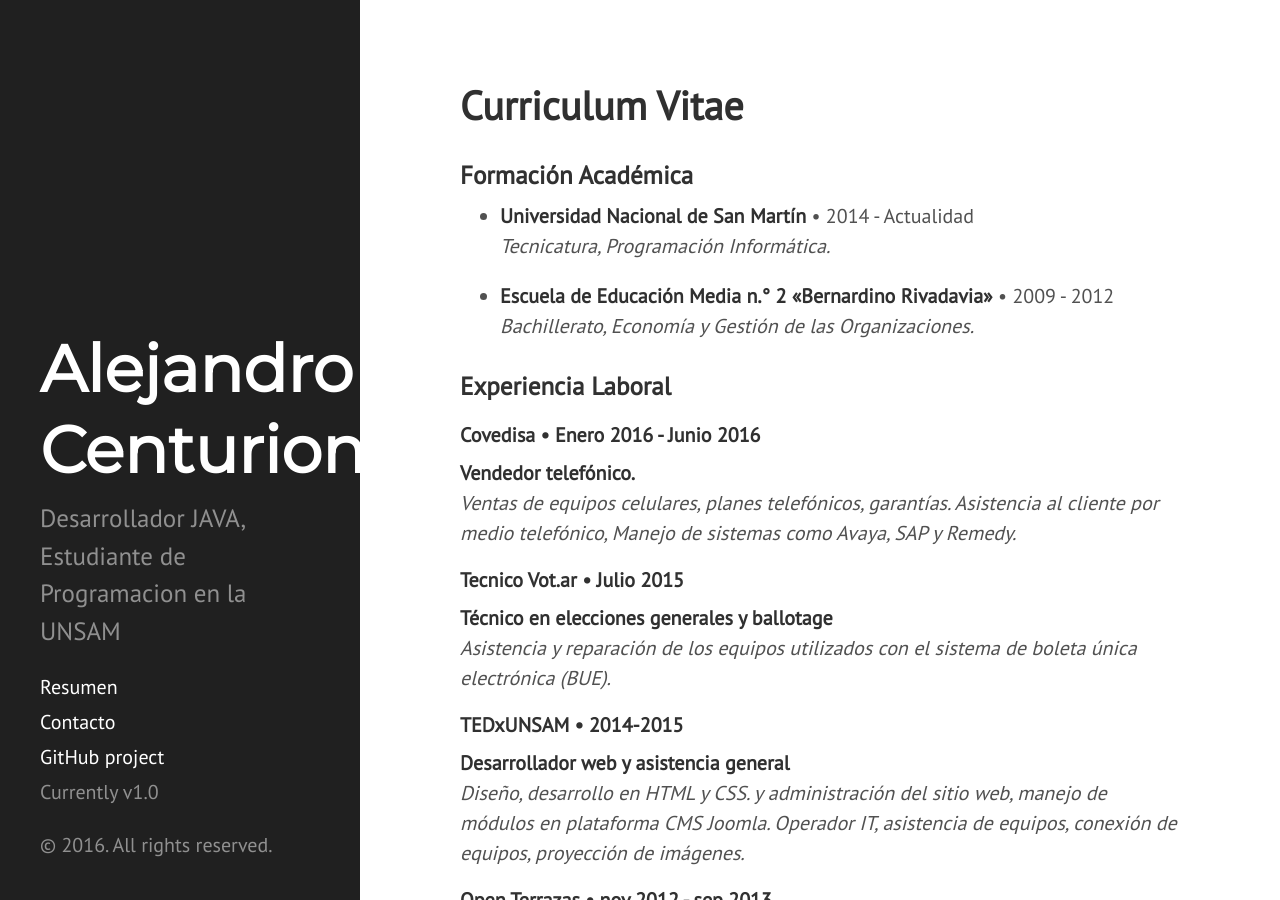
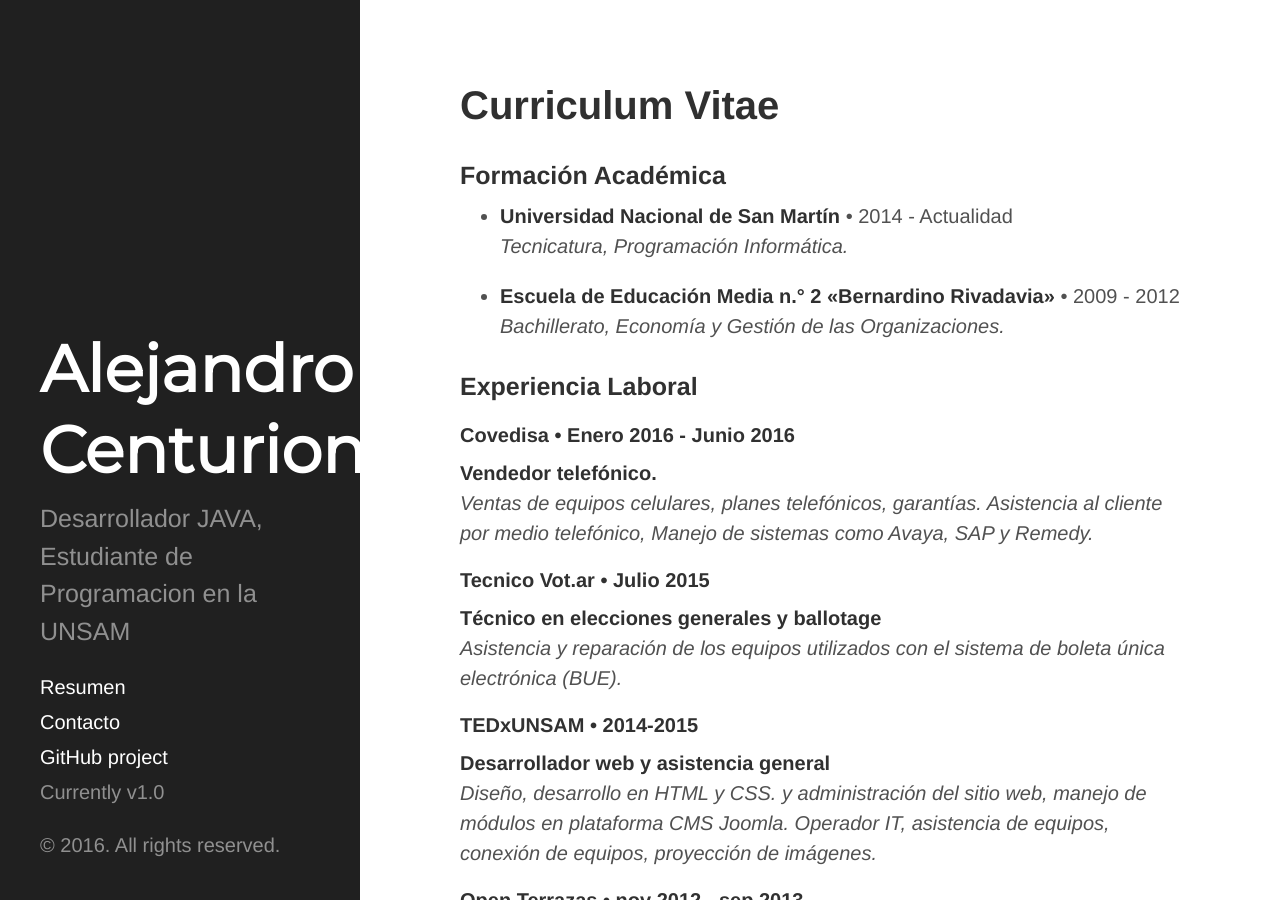
Before and after one commit to acenturion/acenturion.github.io, a Jekyll site: the page built from index.html, in a window 1280 px wide and 900 px high. Built offline with Jekyll 4.4.1, drawn with Linux system fonts in a browser that asks for light colours; the list of posts is cut into pages by our own code.

Commit message:
Update head.html

```diff
--- a/_includes/head.html
+++ b/_includes/head.html
@@ -19,7 +19,7 @@
   <link rel="stylesheet" href="{{ site.baseurl }}public/css/syntax.css">
   <link rel="stylesheet" href="{{ site.baseurl }}public/css/hyde.css">
   <link href="https://fonts.googleapis.com/css?family=Montserrat" rel="stylesheet">
-  <link rel="stylesheet" href="http://fonts.googleapis.com/css?family=Montserrat|PT+Sans">
+  <link rel="stylesheet" href="http://fonts.googleapis.com/css?family=Montserrat">
 
   <!-- Icons -->
   <link rel="apple-touch-icon-precomposed" sizes="144x144" href="{{ site.baseurl }}public/apple-touch-icon-144-precomposed.png">
```
